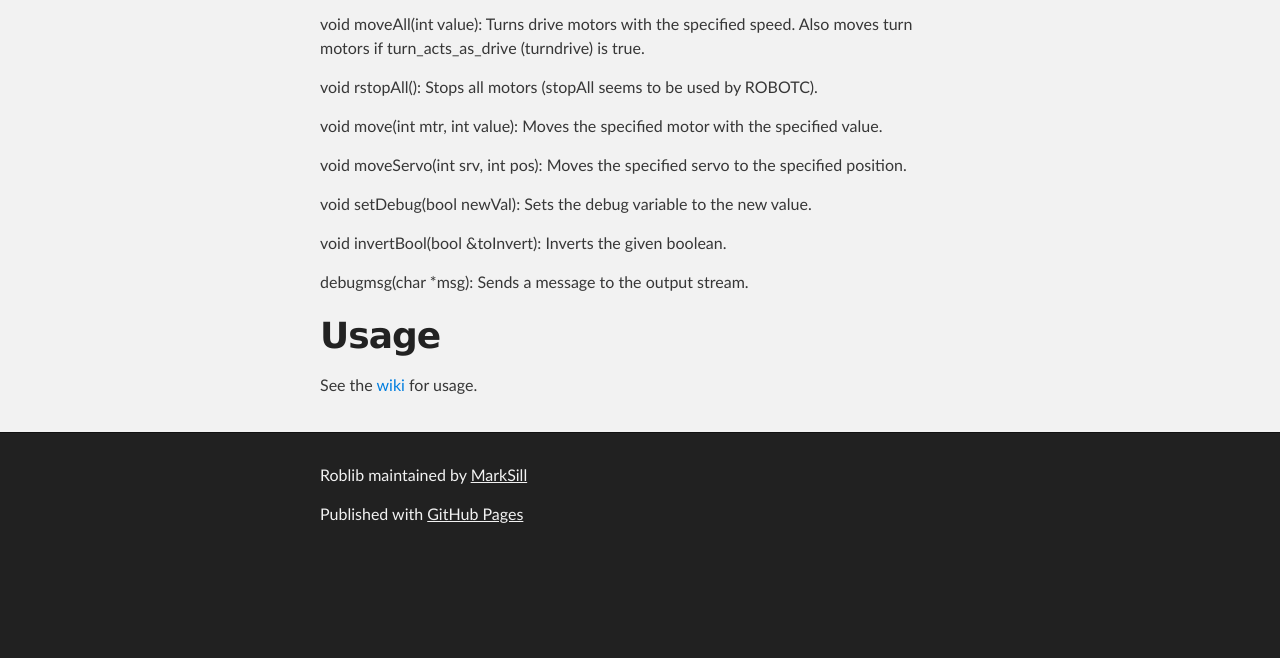
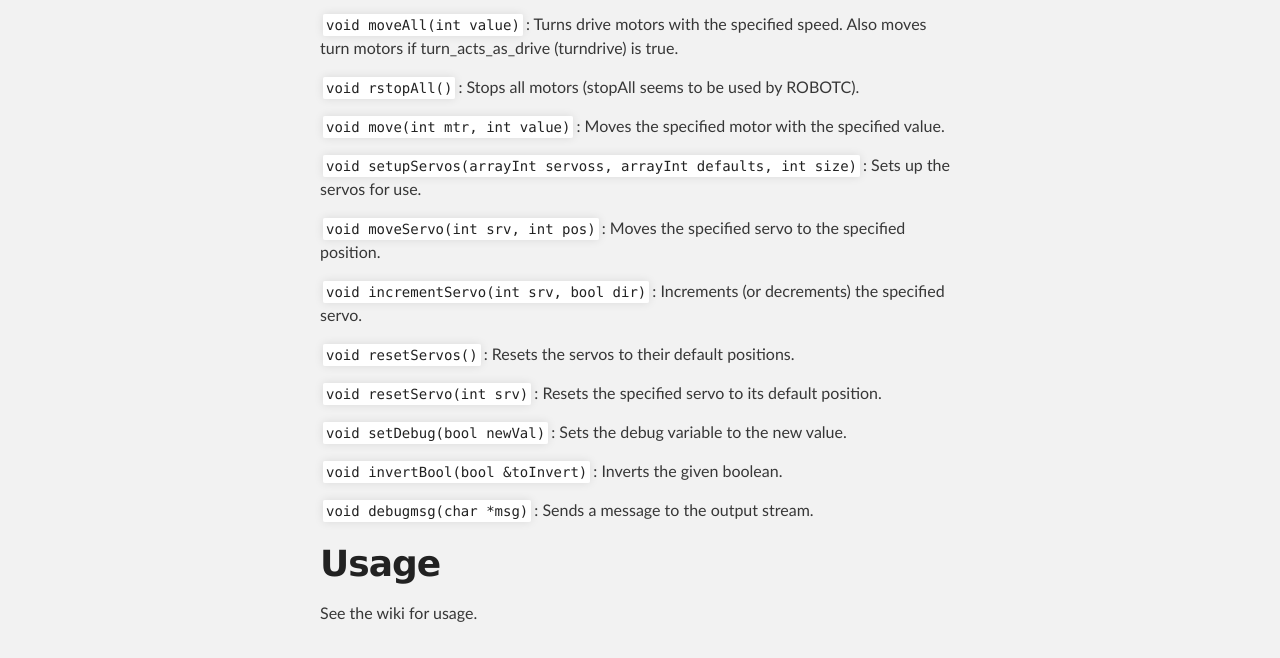
Before and after one commit to MarkSill/RobLib, a plain HTML site: page index.html in a window 1280 px wide. Shown: the part 538-1196 px from the top of the page. Before the commit the page ends 1099 px from the top, so only its background shows below. Drawn offline with Linux system fonts and the light colour scheme.

```diff
--- a/index.html
+++ b/index.html
@@ -34,44 +34,51 @@
         <h1>
 <a id="roblib" class="anchor" href="#roblib" aria-hidden="true"><span class="octicon octicon-link"></span></a>RobLib</h1>
 
-<p>A library meant for making ROBOTC programs more easily.
-The library was created by Caleb Jeppesen in the year of 2014 for his school's robotics team.</p>
+<p>A library meant for making ROBOTC programs more easily.</p>
 
 <h1>
 <a id="functions" class="anchor" href="#functions" aria-hidden="true"><span class="octicon octicon-link"></span></a>Functions</h1>
 
-<p>void setup(struct intArray drive, int numDrive, struct intArray turnl, struct intArray turnr, int numTurn, bool turndrive):
+<p><code>void setup(struct intArray drive, int numDrive, struct intArray turnl, struct intArray turnr, int numTurn, bool turndrive)</code>:
 Setups the library using specified parameters.</p>
 
-<p>void moveAll(int value):
+<p><code>void moveAll(int value)</code>:
 Turns drive motors with the specified speed. Also moves turn motors if turn_acts_as_drive (turndrive) is true.</p>
 
-<p>void rstopAll():
+<p><code>void rstopAll()</code>:
 Stops all motors (stopAll seems to be used by ROBOTC).</p>
 
-<p>void move(int mtr, int value):
+<p><code>void move(int mtr, int value)</code>:
 Moves the specified motor with the specified value.</p>
 
-<p>void moveServo(int srv, int pos):
-  Moves the specified servo to the specified position.
-</p>
+<p><code>void setupServos(arrayInt servoss, arrayInt defaults, int size)</code>:
+Sets up the servos for use.</p>
 
-<p>void setDebug(bool newVal):
-  Sets the debug variable to the new value.
-</p>
+<p><code>void moveServo(int srv, int pos)</code>:
+Moves the specified servo to the specified position.</p>
 
-<p>void invertBool(bool &toInvert):
-  Inverts the given boolean.
-</p>
+<p><code>void incrementServo(int srv, bool dir)</code>:
+Increments (or decrements) the specified servo.</p>
 
-<p>debugmsg(char *msg):
-  Sends a message to the output stream.
-</p>
+<p><code>void resetServos()</code>:
+Resets the servos to their default positions.</p>
+
+<p><code>void resetServo(int srv)</code>:
+Resets the specified servo to its default position.</p>
+
+<p><code>void setDebug(bool newVal)</code>:
+Sets the debug variable to the new value.</p>
+
+<p><code>void invertBool(bool &amp;toInvert)</code>:
+Inverts the given boolean.</p>
+
+<p><code>void debugmsg(char *msg)</code>:
+Sends a message to the output stream.</p>
 
 <h1>
 <a id="usage" class="anchor" href="#usage" aria-hidden="true"><span class="octicon octicon-link"></span></a>Usage</h1>
 
-<p>See the <a href="https://github.com/MarkSill/RobLib/wiki">wiki</a> for usage.</p>
+<p>See the wiki for usage.</p>
       </section>
     </div>
 
```
Also changed, not shown: params.json (+1 -1 lines).
